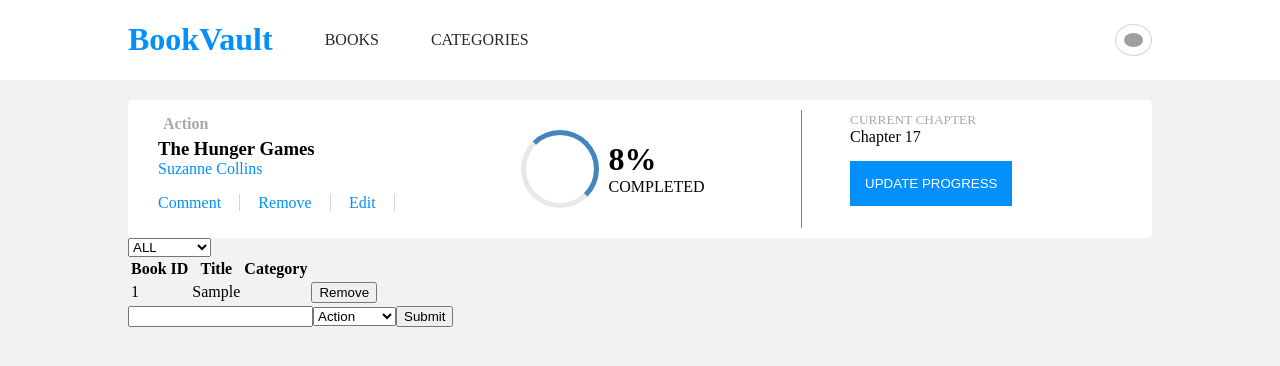
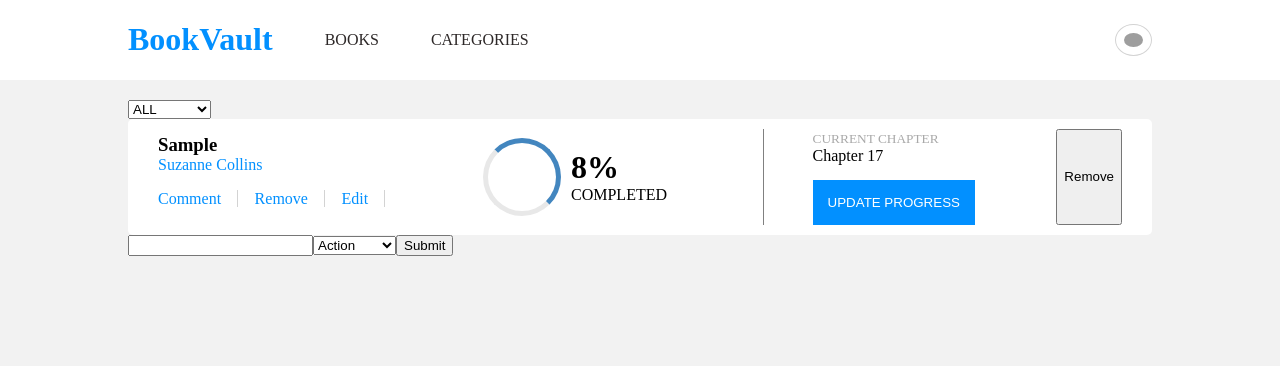
Before and after one commit to Moreneecoder/bookstore, a React (Create React App) app: page / in a window 1280 px wide. Both pictures are taken after typing "Sample" into the empty fields and a click on the button "Submit". Shown: the top 366 px of the page. Built offline with nearby package versions, Linux system fonts and the light colour scheme; grey boxes are pictures that could not be loaded.

Commit message:
Incorporate prototype styling into Book component

```diff
--- a/src/components/App.js
+++ b/src/components/App.js
@@ -1,6 +1,6 @@
 import '../stylesheets/App.css';
 import NavBar from './NavBar';
-import Booky from './BookTest';
+// import Booky from './BookTest';
 import BooksListContainer from '../containers/BooksList';
 import BooksFormContainer from '../containers/BooksForm';
 
@@ -8,7 +8,7 @@
   <div className="App">
     <NavBar />
     <div className="AppItem">
-      <Booky />
+      {/* <Booky /> */}
       <BooksListContainer />
       <BooksFormContainer />
     </div>
--- a/src/components/Book.js
+++ b/src/components/Book.js
@@ -1,15 +1,46 @@
 import PropTypes from 'prop-types';
+import '../stylesheets/Booky.css';
 
 const Book = (props) => {
   const { book, handleClick } = props;
 
   return (
-    <tr className="Book">
-      <td>{book.id}</td>
-      <td>{book.title}</td>
-      <td>{book.category}</td>
-      <td><button type="button" onClick={() => handleClick(book)}>Remove</button></td>
-    </tr>
+    <div className="Book">
+      <div className="book-details">
+        <p className="category grey">{book.category}</p>
+        <h3 className="title">{book.title}</h3>
+        <p className="author main-text-color">Suzanne Collins</p>
+
+        <p className="book-actions main-text-color">
+          <span>Comment</span>
+          <span>Remove</span>
+          <span>Edit</span>
+        </p>
+      </div>
+
+      <div className="progess-details">
+        <div className="progress-bar" />
+        <div style={{ marginLeft: '10px' }}>
+          <h1 style={{ margin: '0' }}>8%</h1>
+          <p style={{ margin: '0' }}>COMPLETED</p>
+        </div>
+      </div>
+
+      <div className="page-details">
+        <small className="grey">CURRENT CHAPTER</small>
+        <p>Chapter 17</p>
+        <button className="update-btn main-bg-color" type="button">UPDATE PROGRESS</button>
+      </div>
+
+      <button type="button" onClick={() => handleClick(book)}>Remove</button>
+    </div>
+
+  // <tr className="Book">
+  //   <td>{book.id}</td>
+  //   <td>{book.title}</td>
+  //   <td>{book.category}</td>
+  //   <td><button type="button" onClick={() => handleClick(book)}>Remove</button></td>
+  // </tr>
   );
 };
 
--- a/src/containers/BooksList.js
+++ b/src/containers/BooksList.js
@@ -19,22 +19,10 @@
     <div className="BooksList">
       <CategoryFilter handleChange={handleFilterChange} />
 
-      <table>
-        <thead>
-          <tr>
-            <th>Book ID</th>
-            <th>Title</th>
-            <th>Category</th>
-          </tr>
-        </thead>
-
-        <tbody>
-          {filteredBooks().map((item) => {
-            const { id } = item;
-            return (<Book key={id} book={item} handleClick={removeExistingBook} />);
-          })}
-        </tbody>
-      </table>
+      {filteredBooks().map((item) => {
+        const { id } = item;
+        return (<Book key={id} book={item} handleClick={removeExistingBook} />);
+      })}
     </div>
   );
 };
--- a/src/stylesheets/Booky.css
+++ b/src/stylesheets/Booky.css
@@ -1,4 +1,4 @@
-.Booky {
+.Book {
   display: flex;
   justify-content: space-between;
   background-color: white;
```
